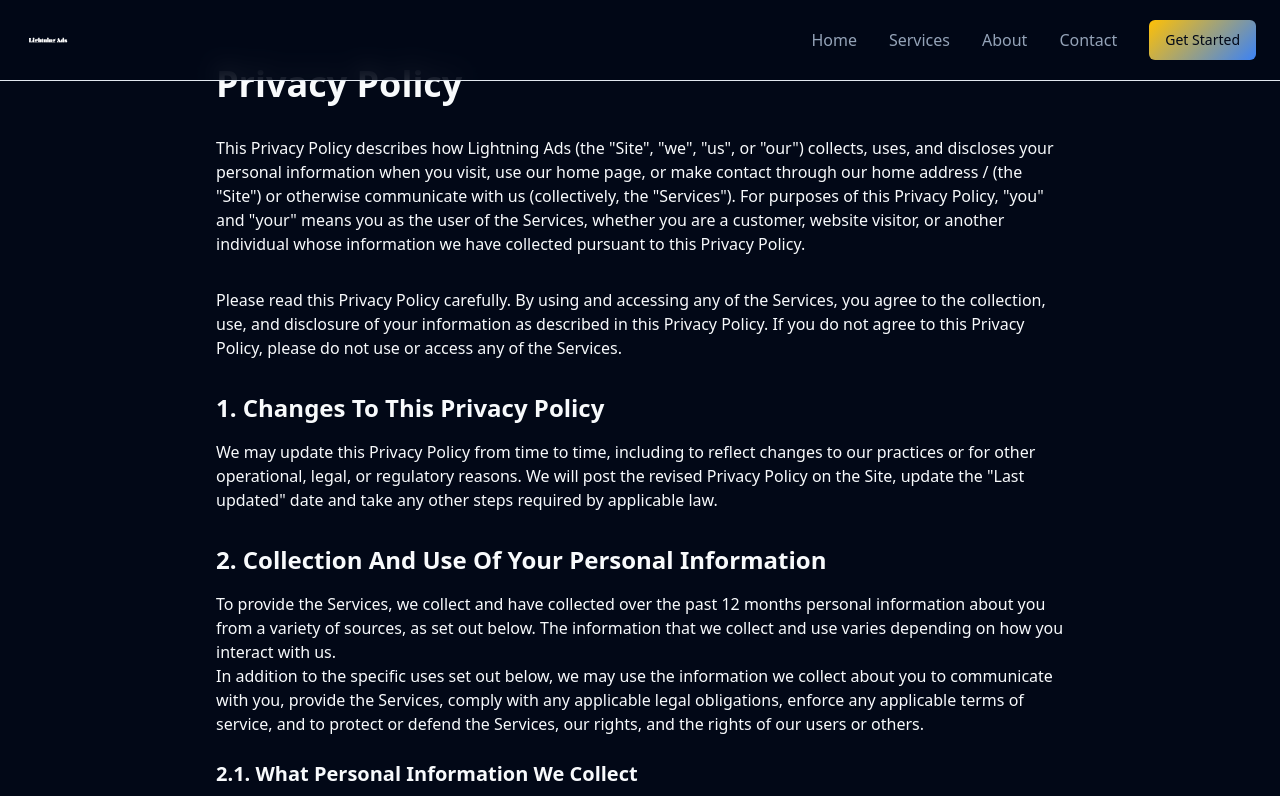
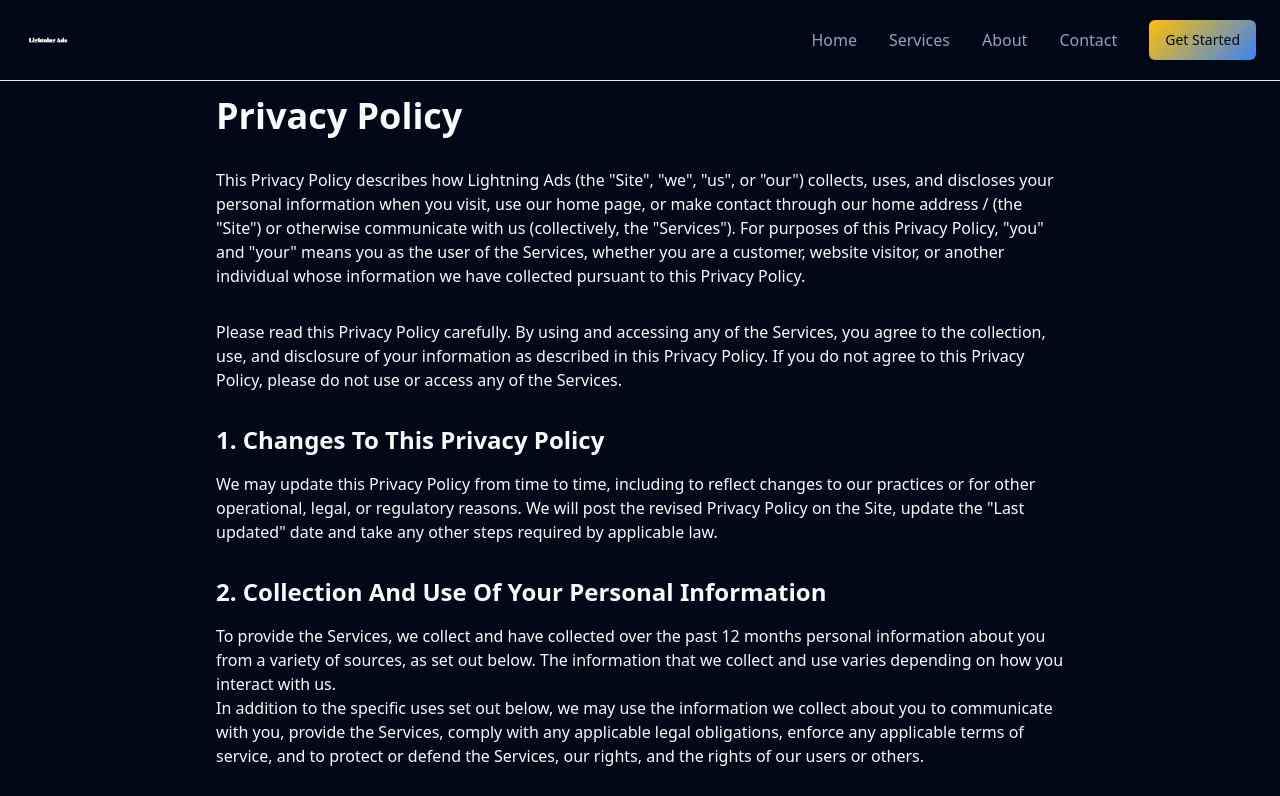
Before and after one commit to doctorfawad31-dev/lightening-ads, a React (Vite) app: page /privacy in a window 1280 px wide. Shown: the top 796 px of the page. Built offline with nearby package versions, Linux system fonts and the light colour scheme; the HTML template or start-up script is replaced by a standard one.

Commit message:
Fix privacy policy overlap

```diff
--- a/src/pages/Privacy.tsx
+++ b/src/pages/Privacy.tsx
@@ -5,7 +5,7 @@ const Privacy = () => {
   return (
     <div className="min-h-screen bg-background">
       <Header />
-      <main className="container mx-auto px-6 py-16 max-w-4xl">
+      <main className="container mx-auto px-6 pt-24 pb-16 max-w-4xl">
         <div className="prose prose-lg max-w-none">
           <h1 className="text-4xl font-bold mb-8">Privacy Policy</h1>
 
```
